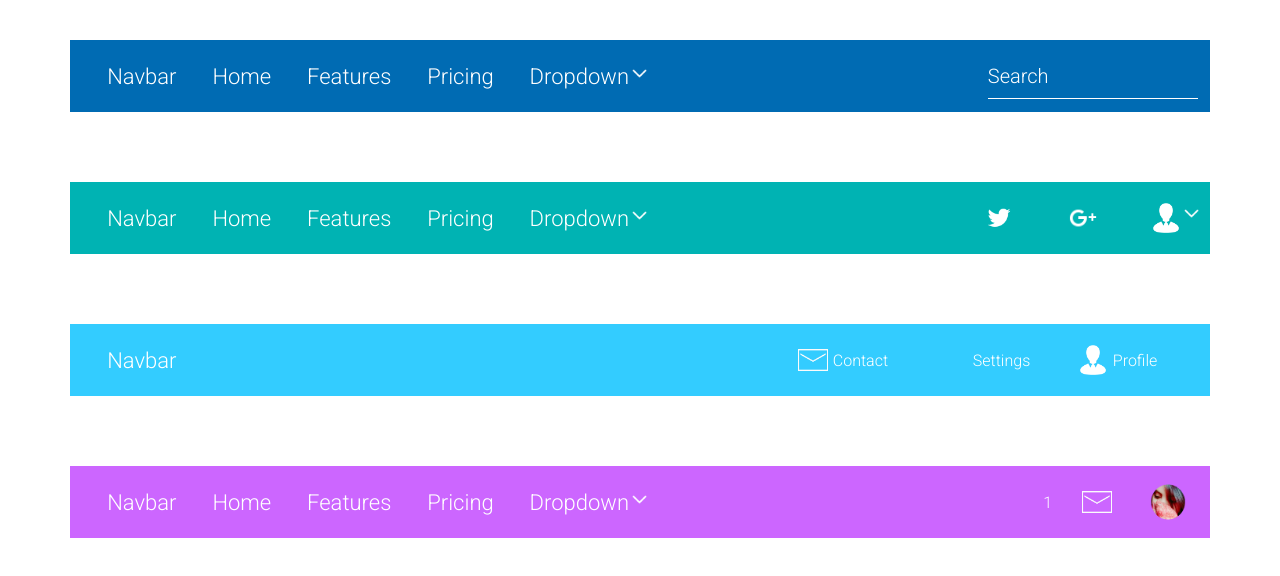
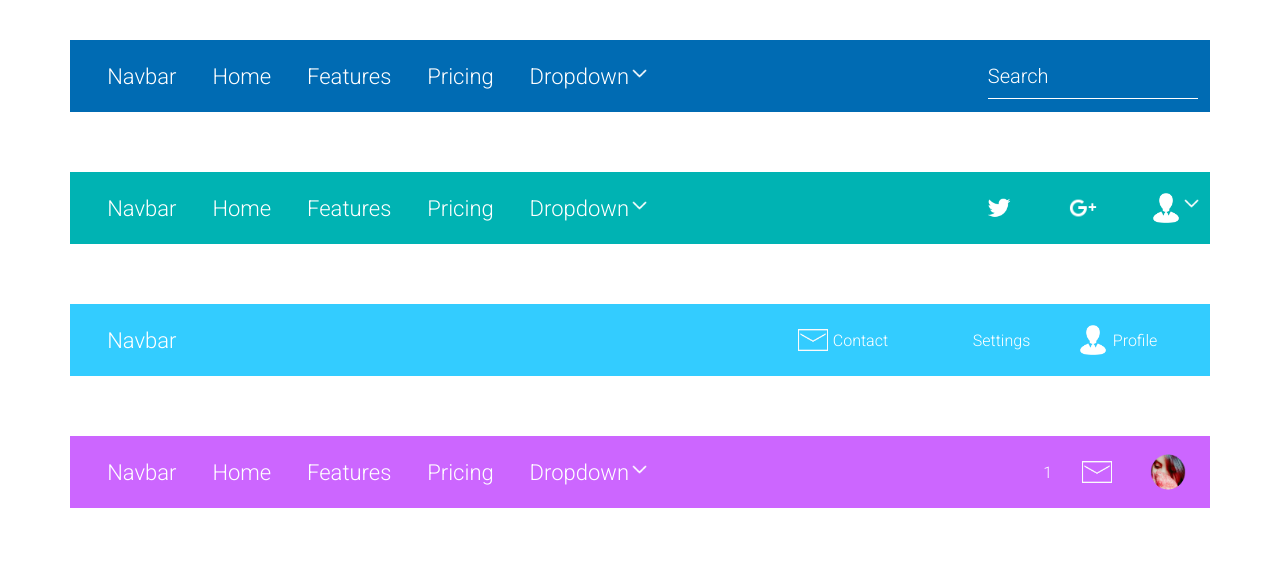
Before and after one commit to cboyka/Task-10, a plain HTML site: page index.html in a window 1280 px wide. Drawn offline with Linux system fonts and the light colour scheme.

Commit message:
Update main.css

```diff
--- a/main.css
+++ b/main.css
@@ -148,7 +148,7 @@ span > img
 }
 .nav-bar2
 {
-	margin-top: 70px;
+	margin-top: 60px;
 	z-index: 1;
 	background-color: #00b3b3;
 }
@@ -206,7 +206,7 @@ span > img
 
 .nav-bar3
 {
-	margin-top: 70px;
+	margin-top: 60px;
 	z-index: 0;
 	background-color: #33ccff;
 }
@@ -247,7 +247,7 @@ span > img
 
 .nav-bar4
 {
-	margin-top: 70px;
+	margin-top: 60px;
 	z-index: 0;
 	background-color: #cc66ff;
 }
```
